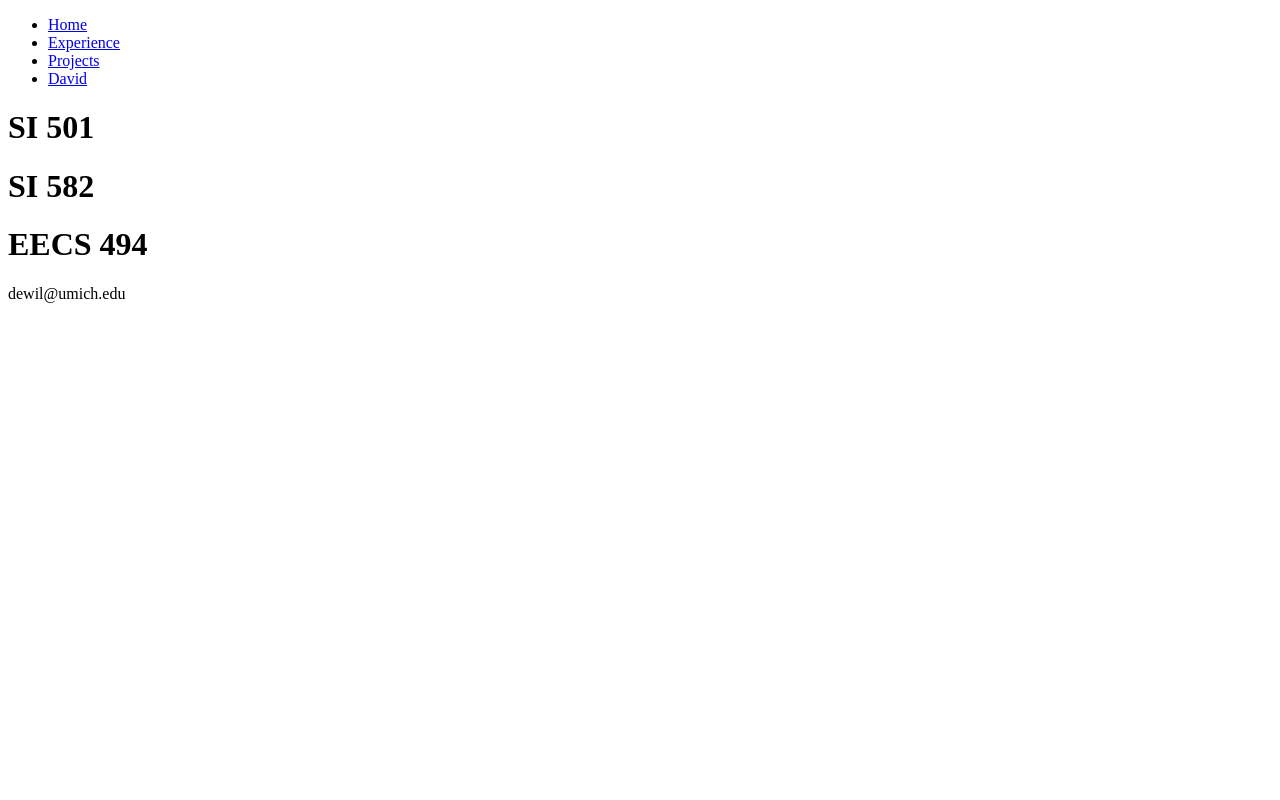
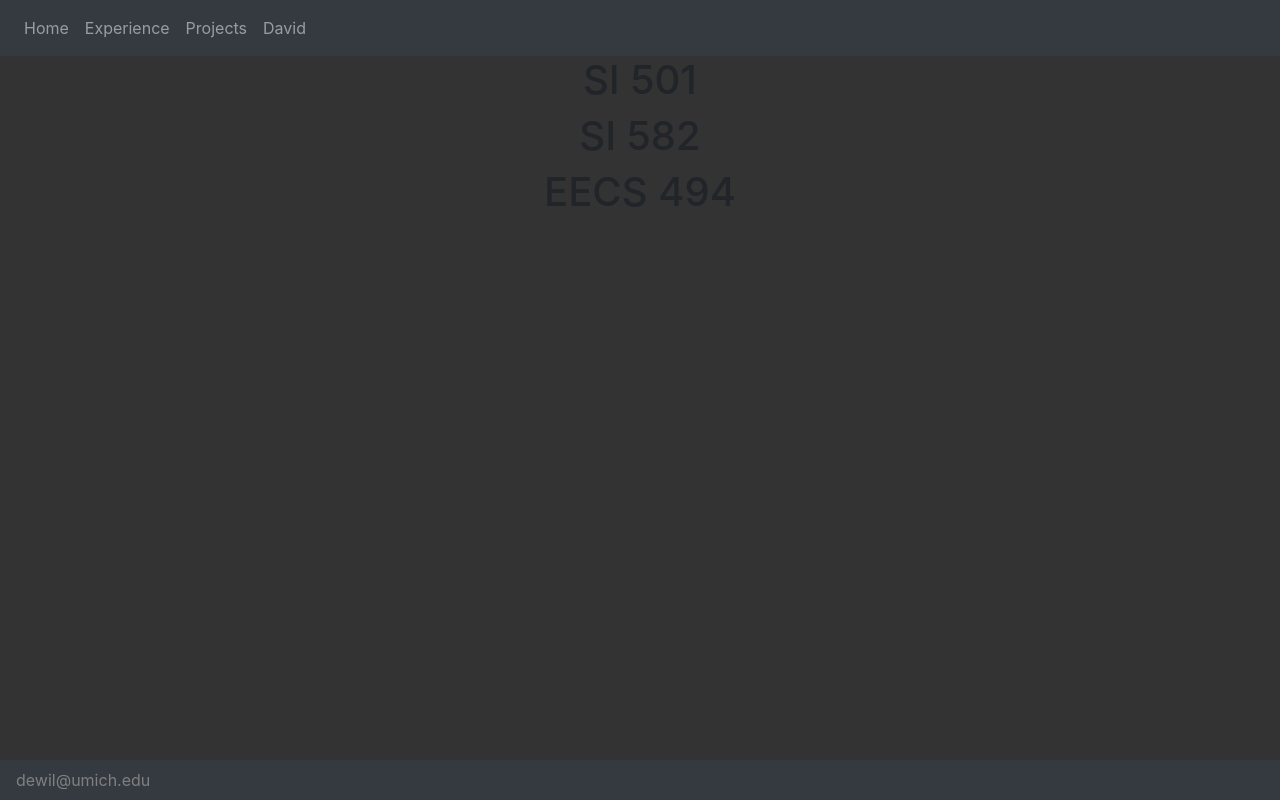
Before and after one commit to shdwfng/shdwfng.github.io, a plain HTML site: page Portfolio/projects.html in a window 1280 px wide. Drawn offline with nearby package versions, Linux system fonts and the light colour scheme.

Commit message:
Managed to apply bootstrap to every page and still make it look ugly

```diff
--- /dev/null
+++ b/Portfolio/css/mycss.css
@@ -0,0 +1,11 @@
+html, body {
+	background-color: #333;
+}
+
+.lead, .cover-heading {
+	color: white;
+}
+
+.nav-item {
+	color: gray;
+}
--- a/Portfolio/projects.html
+++ b/Portfolio/projects.html
@@ -3,26 +3,58 @@
 
 <head>
 	<meta charset="utf-8">
-	<title>Projects</title>
+	<meta name="viewport" content="width=device-width, initial-scale=1, shrink-to-fit=no">
 
-	<nav>
-		<ul>
-			<li><a href="index.html">Home</a></li>
-			<li><a href="experience.html">Experience</a></li>
-			<li><a href="projects.html">Projects</a></li>
-			<li><a href="david.html">David</a></li>
-		</ul>
+	<!-- CSS to remove all styling -->
+	<link rel="stylesheet" href="./css/reset.css">
+
+	<!-- Bootstrap CSS -->
+	<link rel="stylesheet" href="https://maxcdn.bootstrapcdn.com/bootstrap/4.0.0/css/bootstrap.min.css" integrity="sha384-Gn5384xqQ1aoWXA+058RXPxPg6fy4IWvTNh0E263XmFcJlSAwiGgFAW/dAiS6JXm" crossorigin="anonymous">
+
+	<!-- My CSS -->
+	<link rel="stylesheet" href="./css/mycss.css">
+
+
+	<!-- Title -->
+	<title>David</title>
+
+	<!-- Navigation bar -->
+	<nav class="navbar navbar-expand-md navbar-dark bg-dark">
+		<div class="collapse navbar-collapse">
+			<ul class="navbar-nav mr-auto">
+				<li class="nav-item"><a class="nav-link" href="index.html">Home</a></li>
+				<li class="nav-item"><a class="nav-link" href="experience.html">Experience</a></li>
+				<li class="nav-item"><a class="nav-link" href="projects.html">Projects</a></li>
+				<li class="nav-item"><a class="nav-link" href="david.html">David</a></li>
+			</ul>
+		</div>
 	</nav>
 </head>
 
 <body>
-	<h1>SI 501</h1>
-	<h1>SI 582</h1>
-	<h1>EECS 494</h1>
+	<div class="cover-container mx-auto flex-column text-center">
+		<h1>SI 501</h1>
+		<h1>SI 582</h1>
+		<h1>EECS 494</h1>
+	</div>
+
+	<!-- Optional JavaScript -->
+    <!-- jQuery first, then Popper.js, then Bootstrap JS -->
+    <script src="https://code.jquery.com/jquery-3.2.1.slim.min.js" integrity="sha384-KJ3o2DKtIkvYIK3UENzmM7KCkRr/rE9/Qpg6aAZGJwFDMVNA/GpGFF93hXpG5KkN" crossorigin="anonymous"></script>
+    <script src="https://cdnjs.cloudflare.com/ajax/libs/popper.js/1.12.9/umd/popper.min.js" integrity="sha384-ApNbgh9B+Y1QKtv3Rn7W3mgPxhU9K/ScQsAP7hUibX39j7fakFPskvXusvfa0b4Q" crossorigin="anonymous"></script>
+    <script src="https://maxcdn.bootstrapcdn.com/bootstrap/4.0.0/js/bootstrap.min.js" integrity="sha384-JZR6Spejh4U02d8jOt6vLEHfe/JQGiRRSQQxSfFWpi1MquVdAyjUar5+76PVCmYl" crossorigin="anonymous"></script>
 </body>
 
 <footer>
-	<p>dewil@umich.edu</p>
+
+	<!-- Contact info -->
+	<nav class="navbar fixed-bottom navbar-expand-md navbar-dark bg-dark">
+		<div class="collapse navbar-collapse">
+			<ul class="navbar-nav mr-auto">
+				<li class="nav-item">dewil@umich.edu</li>
+			</ul>
+		</div>
+	</nav>
 </footer>
 
 </html>
```
Also changed, not shown: Portfolio/david.html (+37 -7 lines), Portfolio/experience.html (+39 -8 lines), Portfolio/index.html (+27 -5 lines), Portfolio/images/home_main_img.jpg (added).
